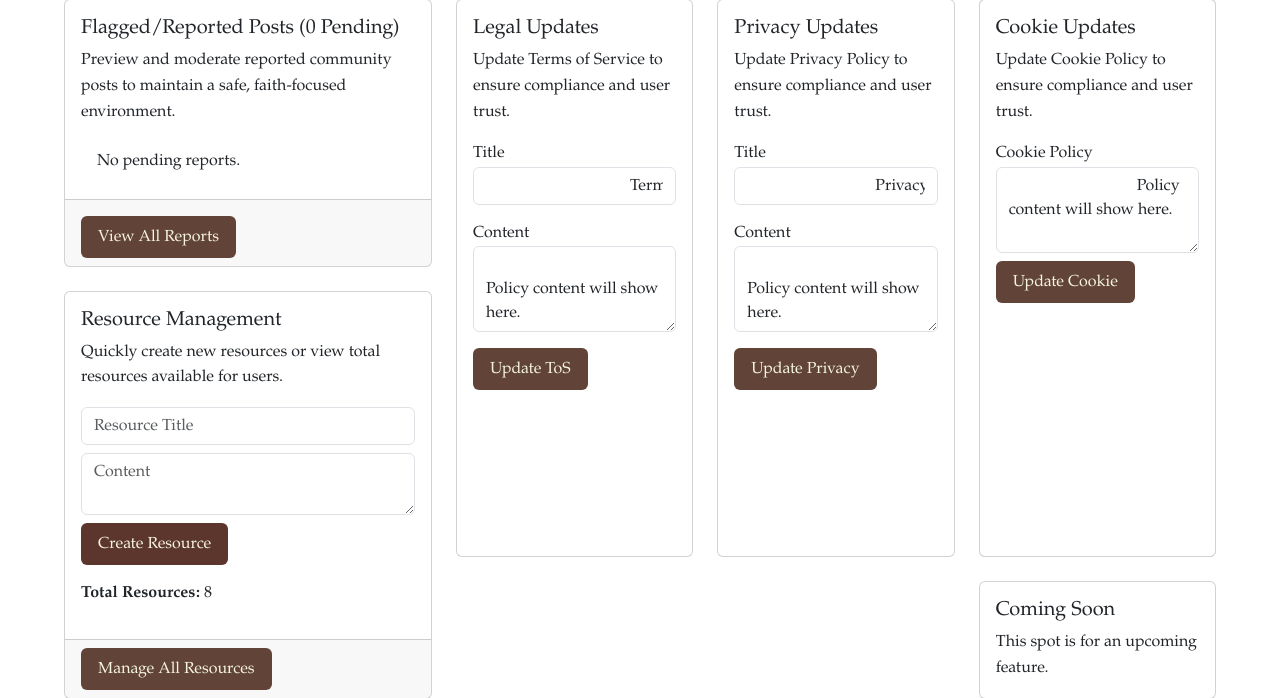
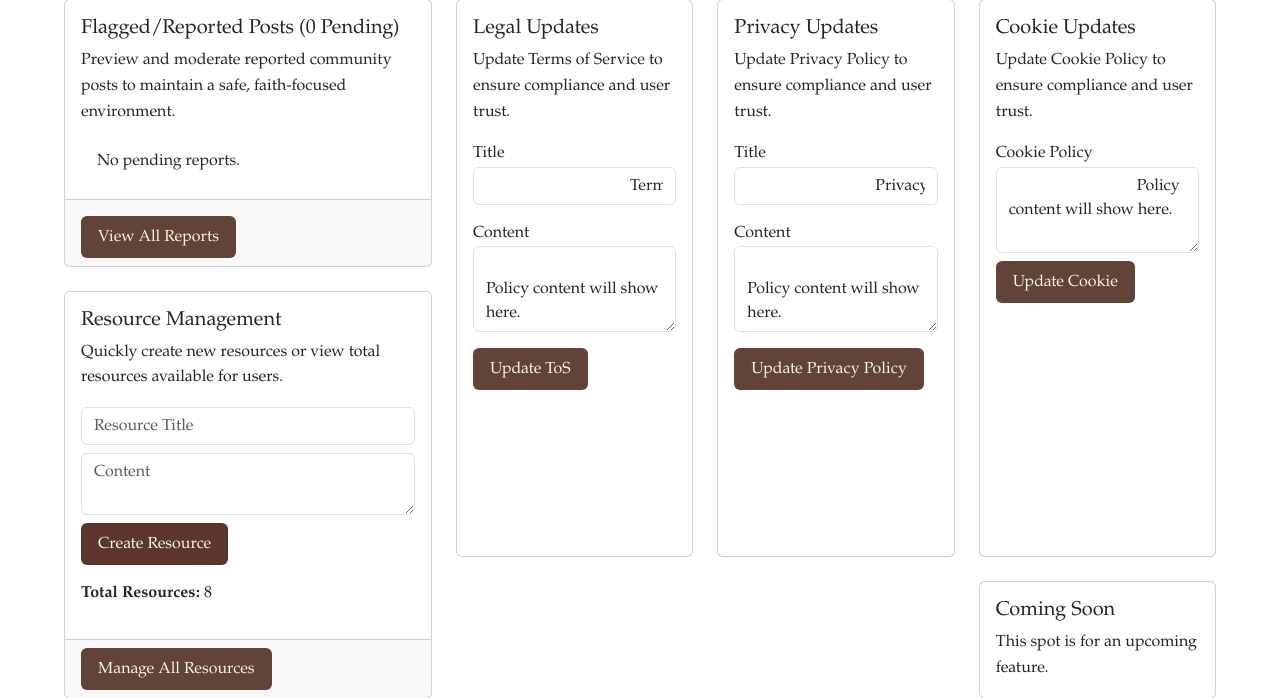
Before and after one commit to ThomasoPhotography/FaithGuard, a PHP site: page /admin/profile.php in a window 1280 px wide. Shown: the part 337-1035 px from the top of the page. Run offline with PHP 8.4, Linux system fonts and the light colour scheme; data comes from the database, SQL or seed files in the repository; data that the repository does not hold is empty.

Commit message:
Fix: policy cards

```diff
--- a/admin/profile.php
+++ b/admin/profile.php
@@ -295,7 +295,7 @@
                                     <?php echo htmlspecialchars($privacyText); ?>
                                 </textarea>
                             </div>
-                            <button type="submit" class="btn c-btn c-btn__dashboard">Update Privacy</button>
+                            <button type="submit" class="btn c-btn c-btn__dashboard">Update Privacy Policy</button>
                         </form>
                     </div>
                 </div>
@@ -308,7 +308,7 @@
                         <p class="card-text">Update Cookie Policy to ensure compliance and user trust.</p>
                         <!-- Cookie Form -->
                         <form action="policies.php" method="POST">
-                            <input type="hidden" name="slug" value="privacy">
+                            <input type="hidden" name="slug" value="cookie">
                             <div class="mb-3">
                                 <label for="cookie_title">Title</label>
                                 <input type="text" name="content_title" id="cookie_title" class="form-control" value="
@@ -321,7 +321,7 @@
                                     <?php echo htmlspecialchars($cookieText); ?>
                                 </textarea>
                             </div>
-                            <button type="submit" class="btn c-btn c-btn__dashboard">Update Privacy</button>
+                            <button type="submit" class="btn c-btn c-btn__dashboard">Update Cookie Policy</button>
                         </form>
                     </div>
                 </div>
```
Also changed, not shown: Docs/changelogs.md.
